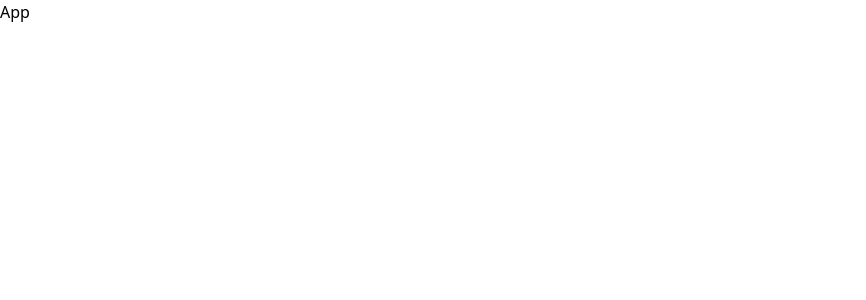
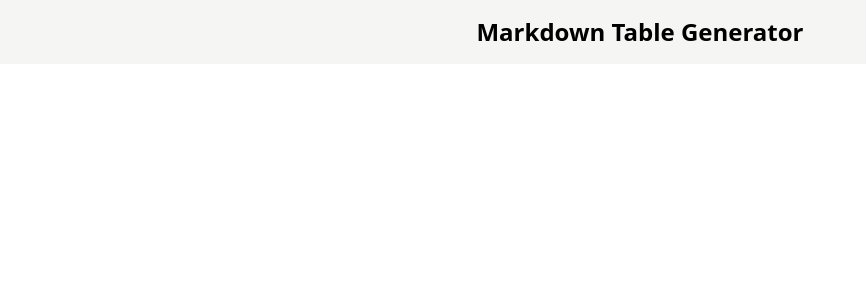
Before and after one commit to matinsekhavat/md-table-generator, a React (Vite) app: page / in a window 1280 px wide. Shown: the top 300 px of the page, without its empty margins (0-866 px from the left). Built offline with nearby package versions, Linux system fonts and the light colour scheme.

Commit message:
Add Header Component into App.jsx file

```diff
--- a/src/App.jsx
+++ b/src/App.jsx
@@ -1,5 +1,11 @@
+import Header from "./components/Header";
+
 function App() {
-  return <div>App</div>;
+  return (
+    <>
+      <Header />
+    </>
+  );
 }
 
 export default App;
```
